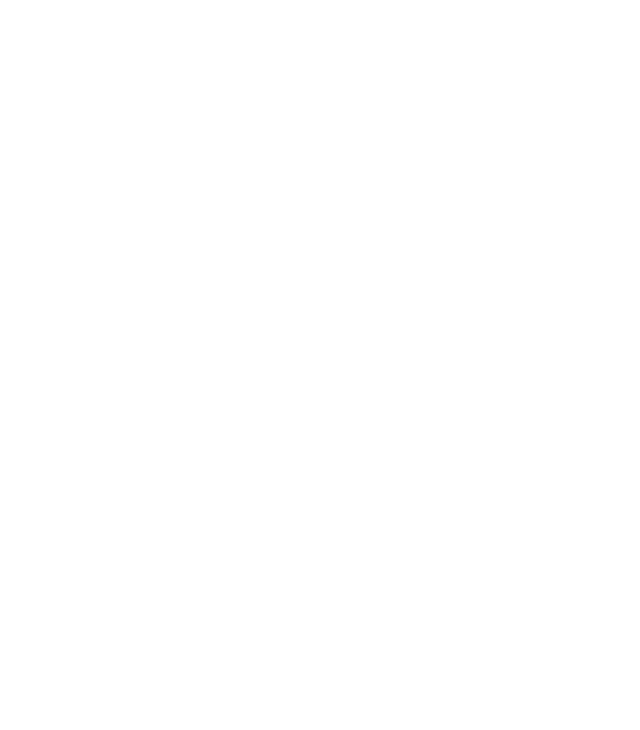
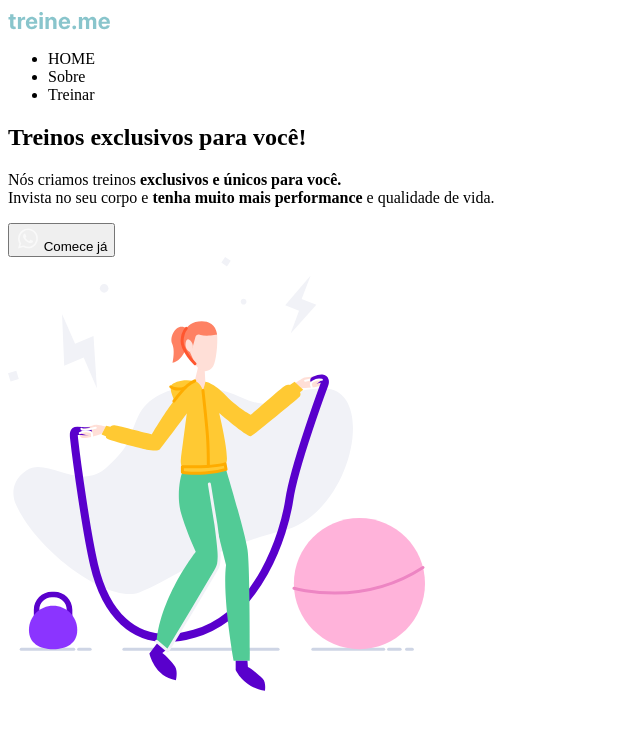
Before and after one commit to ViniciusBruno90/Explorer-02, a plain HTML site: page index.html in a window 1280 px wide. Shown: the whole page, without its empty margins (0-640 px from the left). Drawn offline with Linux system fonts and the light colour scheme.

Commit message:
Ajuste de index

```diff
--- a/index.html
+++ b/index.html
@@ -4,7 +4,44 @@
     <meta charset="UTF-8" />
     <meta name="viewport" content="width=device-width, initial-scale=1.0" />
     <title>Treine.me</title>
-    <link rel="stylesheet" href="./style.css">
   </head>
-  <body></body>
+  <body>
+    <div class="page">
+      <header>
+        <img src="./image/logo.svg" alt="Treine.me" />
+
+        <!-- essa teg sera para por como navegação -->
+        <nav>
+          <!-- UL lista nao ordenada  e OL lista ordenada -->
+          <ul>
+            <li>HOME</li>
+            <li>Sobre</li>
+            <li>Treinar</li>
+          </ul>
+        </nav>
+      </header>
+      <main>
+        <section class="text">
+          <!--Tag SECTIO é para semantica melhor da pagina, ela nao substitui uma DIV-->
+          <h1>Treinos exclusivos para você!</h1>
+
+          <p>
+            Nós criamos treinos <strong>exclusivos e únicos para você.</strong>
+            <br />
+            Invista no seu corpo e
+            <strong>tenha muito mais performance</strong> e qualidade de vida.
+          </p>
+
+          <button>
+            <img src="./image/whatsapp 1.svg" alt="simbolo do whatsapp" />
+            Comece já
+          </button>
+        </section>
+
+        <img src="./image/fitness-jump.svg" alt="Moça malhando com uma corda de pular!">
+
+      </main>
+      <footer></footer>
+    </div>
+  </body>
 </html>
--- /dev/null
+++ b/style-padrao daniel.css
@@ -0,0 +1,40 @@
+/* RESET CSS padrao no css quando se for fazer */
+* {
+  margin: 0;
+  padding: 0;
+  border: 0;
+  box-sizing: border-box;
+  font-weight: normal;
+}
+
+/* aqui  é onde padrao colo todas as cores como variavel para poder puxar nos campos para evitar de ficar mudando uma por uma*/
+:root {
+  --color-logo: rgba(137, 197, 204, 1);
+  --color-navegation-superior: rgba(31, 21, 52, 1);
+  --header-text-treinos-h1: rgba(0, 0, 0, 1);
+  --header-text-exclusivos-h1: rgba(137, 197, 204, 1);
+  --header-text-p: rgba(125, 121, 135, 1);
+  --button-color: rgba(105, 185, 157, 1);
+  --button-text: rgba(249, 249, 249, 1);
+  --footer-text: rgba(0, 0, 0, 1);
+}
+
+/*
+font-family: 'DM Sans', sans-serif;
+font-family: 'Inter', sans-serif;
+font-family: 'Mulish', sans-serif;
+font-family: 'Open Sans', sans-serif; */
+
+main #logo {
+  font-family: "Inter", sans-serif;
+  color: var(--color-logo);
+}
+
+main #navegation {
+  font-family: "Mulish", sans-serif;
+  color: var(--color-navegation-superior);
+}
+
+.hero{
+  font-family: 'Mulish', sans-serif;
+}
--- a/style.css
+++ /dev/null
@@ -1,10 +0,0 @@
-:root {
-  --color-logo: rgba(137, 197, 204, 1);
-  --color-navegation-superior: rgba(31, 21, 52, 1);
-  --header-text-treinos-h1:rgba(0, 0, 0, 1);
-  --header-text-exclusivos-h1:rgba(137, 197, 204, 1);
-  --header-text-p:rgba(125, 121, 135, 1);
-  --button-color:rgba(105, 185, 157, 1);
-  --button-text:rgba(249, 249, 249, 1);
-  --footer-text:rgba(0, 0, 0, 1);
- }
```
Also changed, not shown: index-padrao daniel.html (added, +45 -0 lines), image/logo.svg (added), image/whatsapp 1.svg (added).
